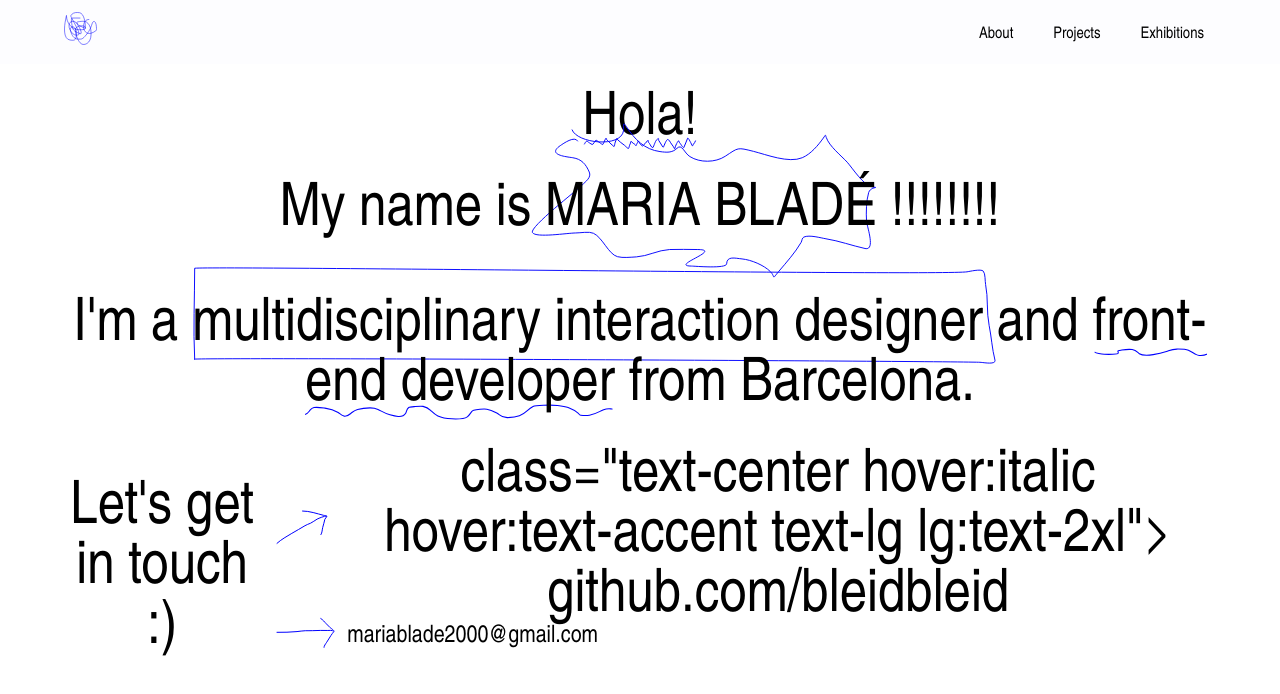
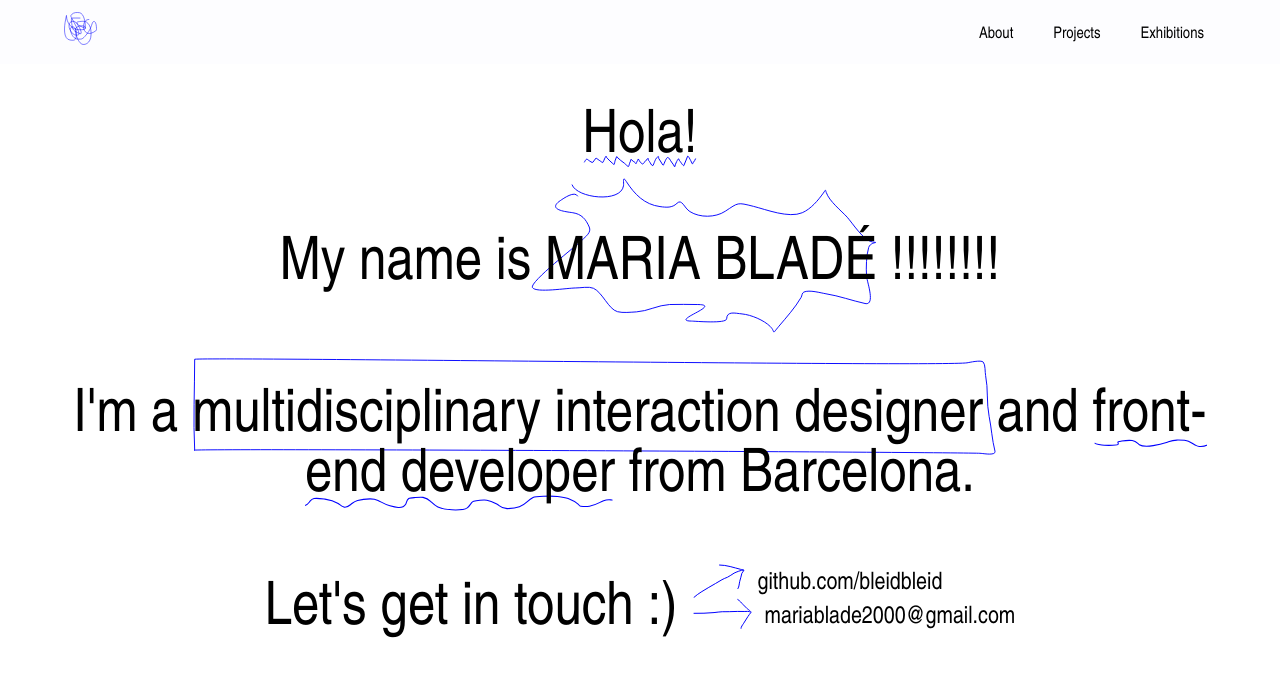
Before and after one commit to bleidbleid/myPortfolio, a Vue app: page / in a window 1280 px wide. Shown: the top 694 px of the page. Built offline with nearby package versions, Linux system fonts and the light colour scheme.

Commit message:
bug fixed

```diff
--- a/src/views/Home.vue
+++ b/src/views/Home.vue
@@ -24,7 +24,7 @@
                 <div class="flex flex-col mt-2 sm:mt-0">
                     <div class="flex gap-3 justify-center sm:justify-start">
                         <img class="hidden sm:block " src="/github-arrow.svg" alt="">
-                        <p>
+                        <p
                             class="text-center hover:italic hover:text-accent text-lg lg:text-2xl">
                             github.com/bleidbleid
                         </p>
```
